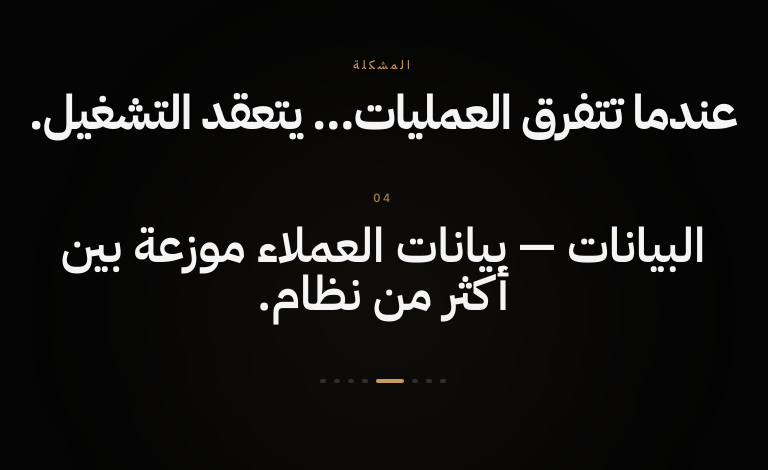
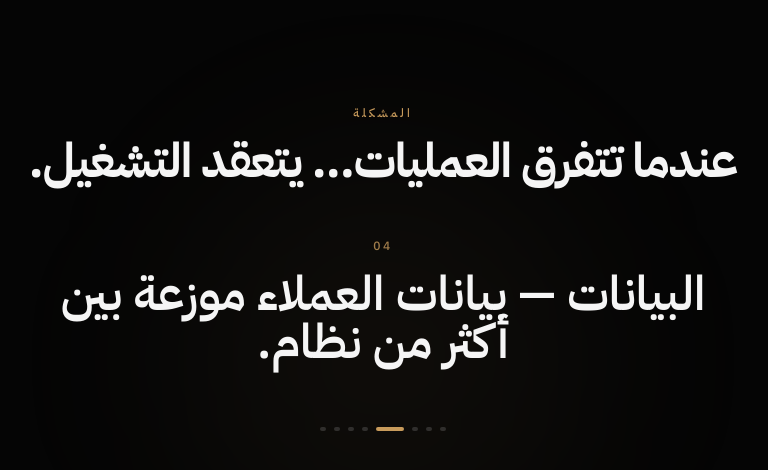
Before and after one commit to WWW-Alhnani-COM/wusool-ai, a React (Vite) app: page / in a window 1280 px wide. Shown: the part 4512-4982 px from the top of the page, without its empty margins (257-1025 px from the left). Built offline with nearby package versions, Linux system fonts and the light colour scheme.

Commit message:
Refactor Container class for ProblemSection component

```diff
--- a/src/components/sections/ProblemSection.tsx
+++ b/src/components/sections/ProblemSection.tsx
@@ -72,17 +72,17 @@ export function ProblemSection() {
         <Container
          className="
   relative
+  z-30
   flex
-            h-full
   w-full
+  max-w-4xl
+  translate-y-8
+  flex-col
   items-center
   justify-center
-            px-5
-            py-16
-            sm:px-8
-            sm:py-20
-            lg:px-10
-            lg:py-24
+  text-center
+  sm:translate-y-10
+  lg:translate-y-12
 "
           >
           {/* Background atmosphere */}
```
Lines whose indentation alone changed are shown as unchanged.
